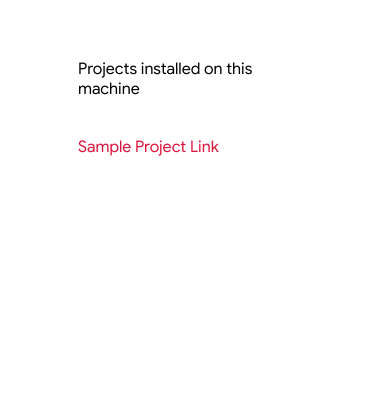
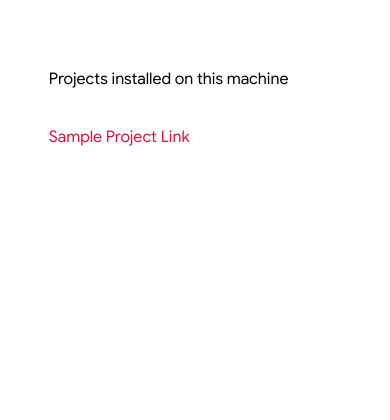
Before and after one commit to mrcreatist/apache2-welcome, a plain HTML site: page index.html in a window 390 px wide. Shown: the part 424-844 px from the top of the page. Drawn offline with Linux system fonts and the light colour scheme.

Commit message:
added mobile view

```diff
--- a/index.html
+++ b/index.html
@@ -4,6 +4,7 @@
         <title>Raspberry Pi 4 Modal B</title>
         <link rel="stylesheet" type="text/css" href="font.css" />
         <link rel="stylesheet" type="text/css" href="styles.css" />
+        <meta name="viewport" content="initial-scale=1.0, maximum-scale=1.0, user-scalable=no">
     </head>
 
     <body>
--- a/styles.css
+++ b/styles.css
@@ -42,3 +42,13 @@ a:hover {
 a {
   color: crimson;
 }
+
+@media screen and (max-width: 768px) {
+  body {
+    width: 75%;
+  }
+
+  div {
+    flex-direction: column;
+  }
+}
```
